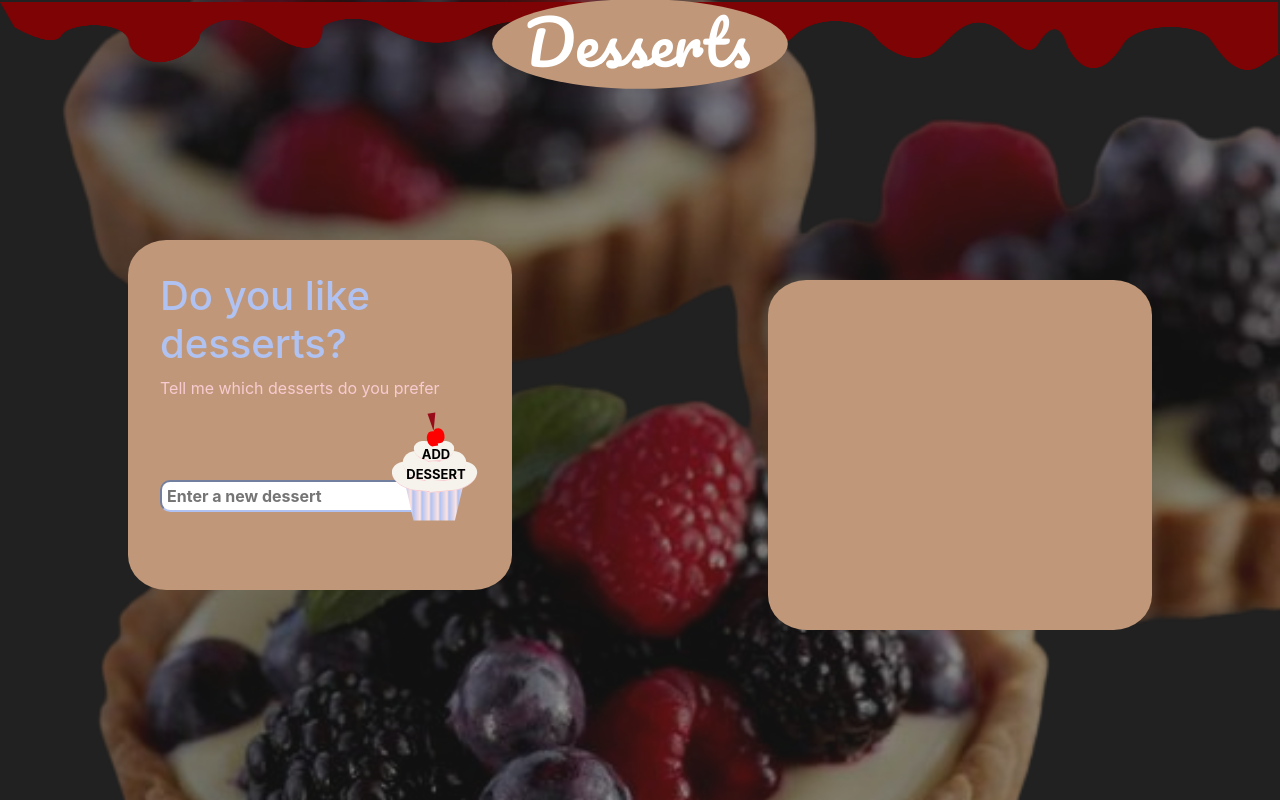
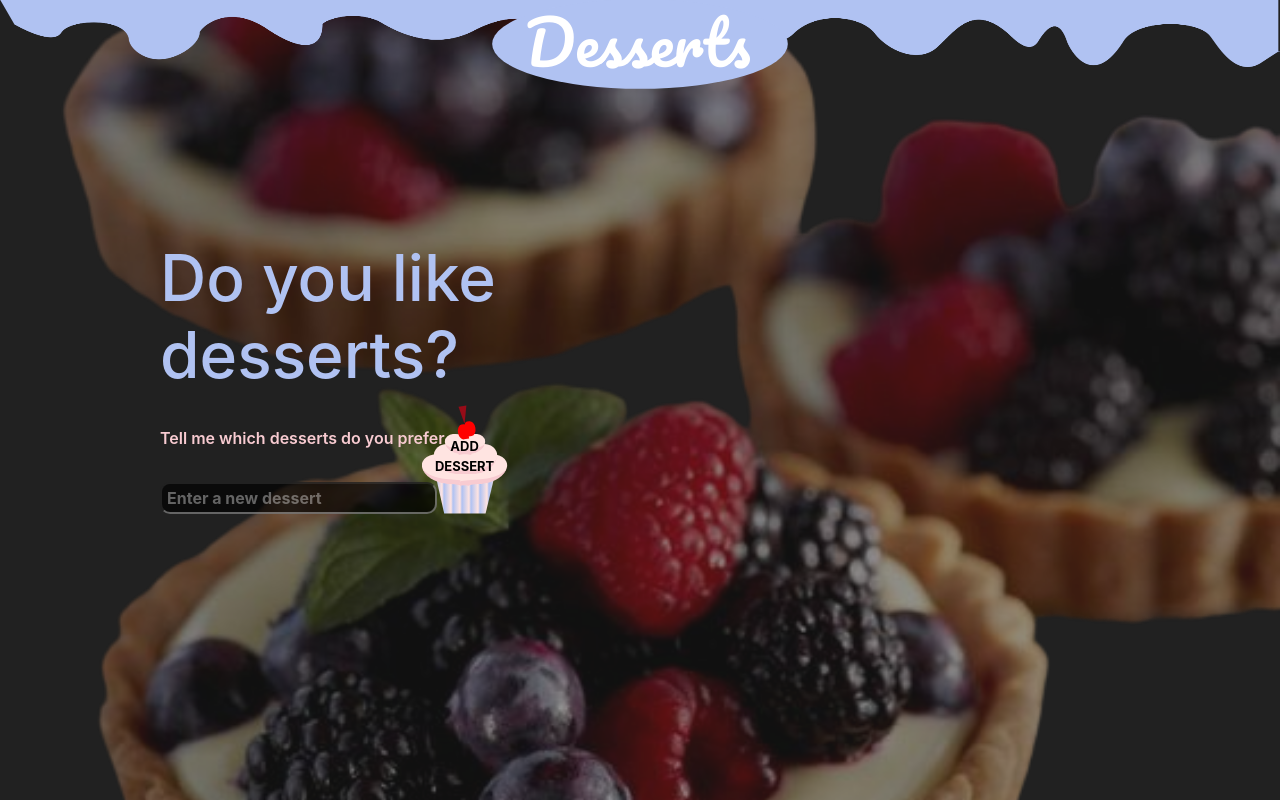
Before and after one commit to SulemP/List-dessert, a React (Create React App) app: page / in a window 1280 px wide. Built offline with nearby package versions, Linux system fonts and the light colour scheme; a web font is replaced by a local one.

Commit message:
Realice algunos cambios en el diseno, como la parte de quitar los cuadros cafes

```diff
--- a/src/components/Desserts.jsx
+++ b/src/components/Desserts.jsx
@@ -1,6 +1,6 @@
 import React, {useState} from "react"
 import './../styles/desserts.css'
-import derretido from './../asset/derretido.png'
+import derretido from './../asset/derretidoBlue.png'
 import tartas from './../asset/tartasinfondo.png'
 
 import EditDesserts from './EditDesserts'
@@ -78,7 +78,7 @@ export default function Desserts () {
                                 placeholder="Enter a new dessert"
                             />
                             <div className="box-canvas" onClick={addDessert}>
-                                <p className="add" onClick={addDessert}>ADD DESSERT</p>
+                                <span className="add" onClick={addDessert}>ADD DESSERT</span>
                                 <div className="wrapper"></div>
                                 <div className="topping"></div>
                                 <div className="topping-middle"></div>
--- a/src/components/EditDesserts.jsx
+++ b/src/components/EditDesserts.jsx
@@ -76,7 +76,7 @@ export default function EditDesserts(props) {
 
                 </div>
                 ) : (
-                <div>
+                <div className='button_options'>
                     <button className='button_edit' onClick={handleEdit}>Edit</button>
                     <DeleteDessert onDelete={deleteDessert} index={index}/>
                 </div>
--- a/src/index.css
+++ b/src/index.css
@@ -5,7 +5,7 @@ body {
     sans-serif;
   -webkit-font-smoothing: antialiased;
   -moz-osx-font-smoothing: grayscale;
-  background-color: var(--color-dark);
+  background-color: var(--dark);
 }
 
 code {
--- a/src/styles/desserts.css
+++ b/src/styles/desserts.css
@@ -6,14 +6,14 @@
     width: 100%;
     height: 150px;
     position: absolute;
-    top: -5rem;
+    top: -5.2rem;
 }
 
 .dessert_octagono{
     clip-path: ellipse(33% 16% at 50% 50%);
     width: 35%;
     height: 280px;
-    background-color:  #C09879;
+    background-color:  var(--lila);
     position: absolute;
     left: 32.5%;
     top: -6rem;
@@ -42,18 +42,18 @@
     height: 350px;
     left: 10%;
     top: 30%;
-    background-color: #C09879;
+    /* background-color:#C09879; */
     position: absolute;
     border-radius: 10%;
 }
 
 .dessert_cuadro_list{
-    width: 30%;
+    width: 40%;
     height: 350px;
     right: 10%;
-    top: 35%;
+    top: 30%;
     padding: 5px;
-    background-color: #C09879;
+    /* background-color: var(--rosaMedio); */
     position: absolute;
     border-radius: 10%;
 }
@@ -74,29 +74,35 @@ background-color: var(--lila); /* Cambio de color al pasar el mouse por encima *
 }
 
 .dessert_form{
-    margin-top: 2rem;
+    margin-top: 0rem;
     margin-left: 2rem;
 }
 
 .dessert_form h1{
     color: var(--lila);
+    font-size: 4rem;
+    margin-bottom: 2rem;
 }
 
 .dessert_form p{
     color: var(--rosaMedio);
+    font-weight: 600;
+    /* margin-top: 3rem; */
 }
 
 .form_dessert{
-    margin-top: 4rem;
+    margin-top: 1rem;
 }
 
 .form_input{
     border-radius: 10px;
-    border-color: var(--lila);
+    /* border-color: var(--lila); */
+    background-color: var(--dark);
     padding: 2px 5px 2px 5px;
     margin-top: 1rem;
     color: var(--lila);
     font-weight: bold;
+    opacity: .8;
 }
 
 .form_input:focus{
@@ -107,8 +113,8 @@ background-color: var(--lila); /* Cambio de color al pasar el mouse por encima *
 
 .box-canvas{
     position: absolute;
-    left: 72%;
-    top: 55%;
+    left: 80%;
+    top: 53%;
     z-index: 2;
     width: 70px;
     height: 90px;
@@ -140,9 +146,10 @@ background-color: var(--lila); /* Cambio de color al pasar el mouse por encima *
     width: 45px;
     height: 30px;
     border-radius: 50% 0 0 50%;
-    background-color: var(--crema);
     transform: skew(10deg, 5deg);
-    border-bottom: 1px solid var(--rosaMedio);
+    border-bottom: 5px solid var(--rosaMedio);
+    background-color: var(--rosaClaro);
+
 }
 
 .topping::after{
@@ -152,10 +159,11 @@ background-color: var(--lila); /* Cambio de color al pasar el mouse por encima *
     height: 30px;
     left: 40px;
     border-radius: 0 50% 50% 0;
-    background-color: var(--crema);
     /* background-color: red; */
-    border-bottom: 1px solid var(--rosaMedio);
+    border-bottom: 5px solid var(--rosaMedio);
     transform: skew(-10deg, -5deg);
+    background-color: var(--rosaClaro);
+
 }
 
 .topping-middle{
@@ -173,9 +181,9 @@ background-color: var(--lila); /* Cambio de color al pasar el mouse por encima *
     width: 38px;
     height: 30px;
     border-radius: 50% 0 0 50%;
-    background-color: var(--crema);
-    border-bottom: 1px solid var(--rosaMedio);
+    border-bottom: 5px solid var(--rosaMedio);
     transform: skew(10deg, 5deg);
+    background-color: var(--rosaClaro);
 }
 
 .topping-middle::after{
@@ -185,9 +193,9 @@ background-color: var(--lila); /* Cambio de color al pasar el mouse por encima *
     height: 30px;
     left: 25px;
     border-radius: 0 50% 50% 0;
-    background-color: var(--crema);
-    border-bottom: 1px solid var(--rosaMedio);
+    border-bottom: 5px solid var(--rosaMedio);
     transform: skew(-10deg, -5deg);
+    background-color: var(--rosaClaro);
 }
 
 .topping-top{
@@ -205,9 +213,10 @@ background-color: var(--lila); /* Cambio de color al pasar el mouse por encima *
     width: 25px;
     height: 20px;
     border-radius: 50% 0 0 50%;
-    background-color: var(--crema);
-    border-bottom: 1px solid var(--rosaMedio);
+    border-bottom: 5px solid var(--rosaMedio);
     transform: skew(10deg, 5deg);
+    background-color: var(--rosaClaro);
+
 }
 
 .topping-top::after{
@@ -217,9 +226,10 @@ background-color: var(--lila); /* Cambio de color al pasar el mouse por encima *
     height: 20px;
     left: 25px;
     border-radius: 0 50% 50% 0;
-    background-color: var(--crema);
-    border-bottom: 1px solid var(--rosaMedio);
+    border-bottom: 5px solid var(--rosaMedio);
     transform: skew(-10deg, -5deg);
+    background-color: var(--rosaClaro);
+
 }
 
 .cherry{
@@ -264,8 +274,8 @@ background-color: var(--lila); /* Cambio de color al pasar el mouse por encima *
     font-size: small;
     z-index: 100;
     width: 70px;
-    left: -5%;
-    top: 14%;
+    left: -8%;
+    top: 13%;
     text-align: center;
     cursor: pointer;
 }
@@ -273,6 +283,7 @@ background-color: var(--lila); /* Cambio de color al pasar el mouse por encima *
 .dessert_cuadro_list ul{
     color: var(--lila);
     margin-right: 5px;
+    font-size: 1.5rem;
 }
 
 .list_dessert{
@@ -298,6 +309,10 @@ background-color: var(--lila); /* Cambio de color al pasar el mouse por encima *
 
 .input_edit:focus {
     outline: none;
+}
+
+.button_options{
+    margin-left: 8%;
 }
 
 .button_edit{
@@ -365,3 +380,29 @@ background-color: var(--lila); /* Cambio de color al pasar el mouse por encima *
 .add:active{
     transform: translateY(4px);
 }
+
+/* Media querys */
+
+@media (min-width: 1200px){
+
+}
+
+/*TELÉFONO CELULAR LG*/
+@media (max-width: 1199px) and (min-width: 992px){
+
+}
+
+/*TELÉFONO CELULAR MD*/
+@media (max-width: 991px) and (min-width: 768px){
+
+}
+
+/*TELÉFONO CELULAR SM*/
+@media(max-width: 767px) and (min-width: 576px){
+
+}
+
+/*TELÉFONO CELULAR XS*/
+@media (max-width: 575px){
+
+}
--- a/src/styles/global.css
+++ b/src/styles/global.css
@@ -4,6 +4,6 @@
     --lila:#b0c2f2;
     --crema:#F6F2EC;
     --rosaMedio: #F8CBD1;
-    --color-dark: rgba(0, 0, 0, 0.87);
+    --dark: rgba(0, 0, 0, 0.87);
     --vino: rgb(151,12,24);
 }
```
Also changed, not shown: src/asset/derretidoBlue.png (added).
